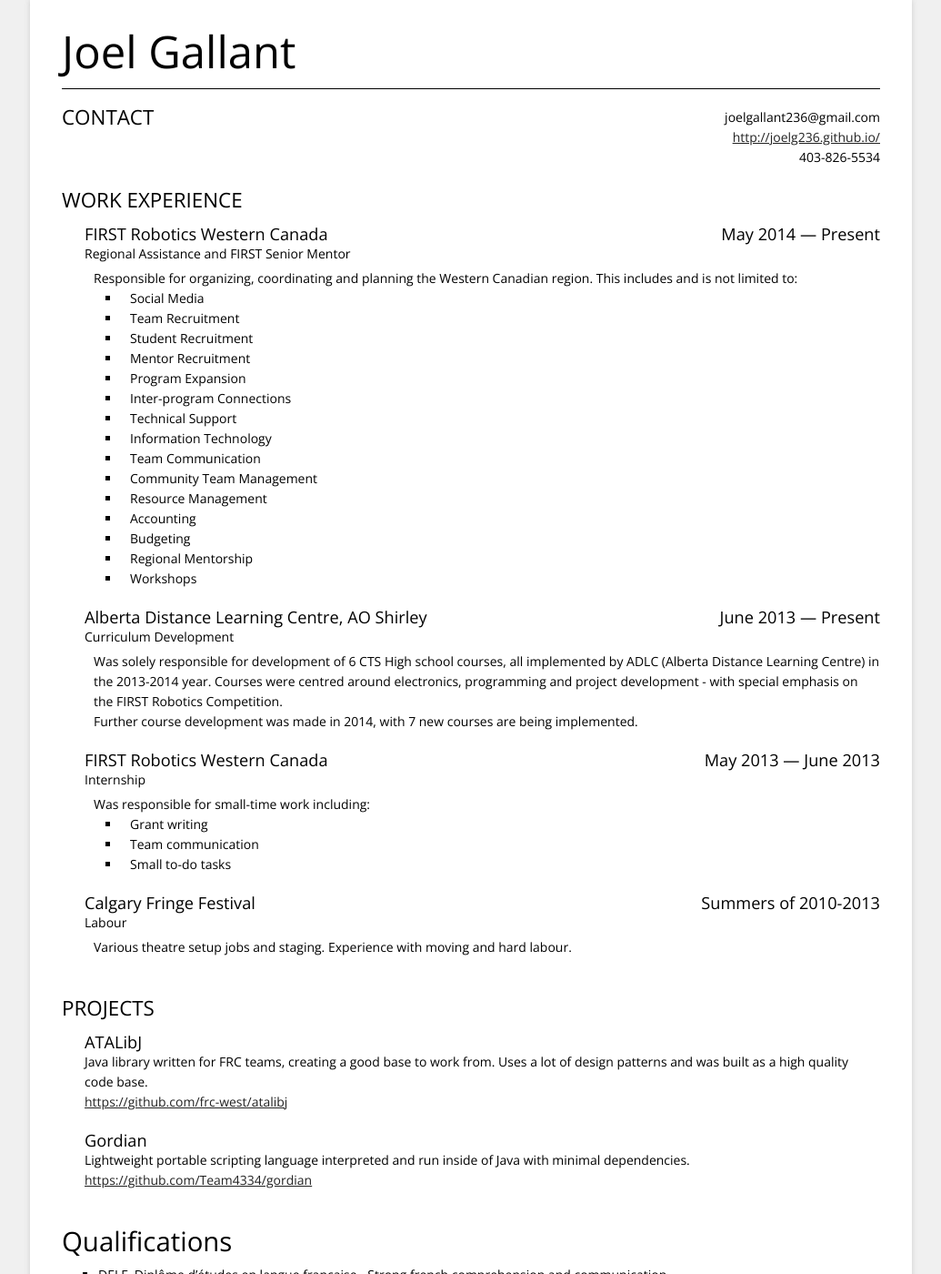
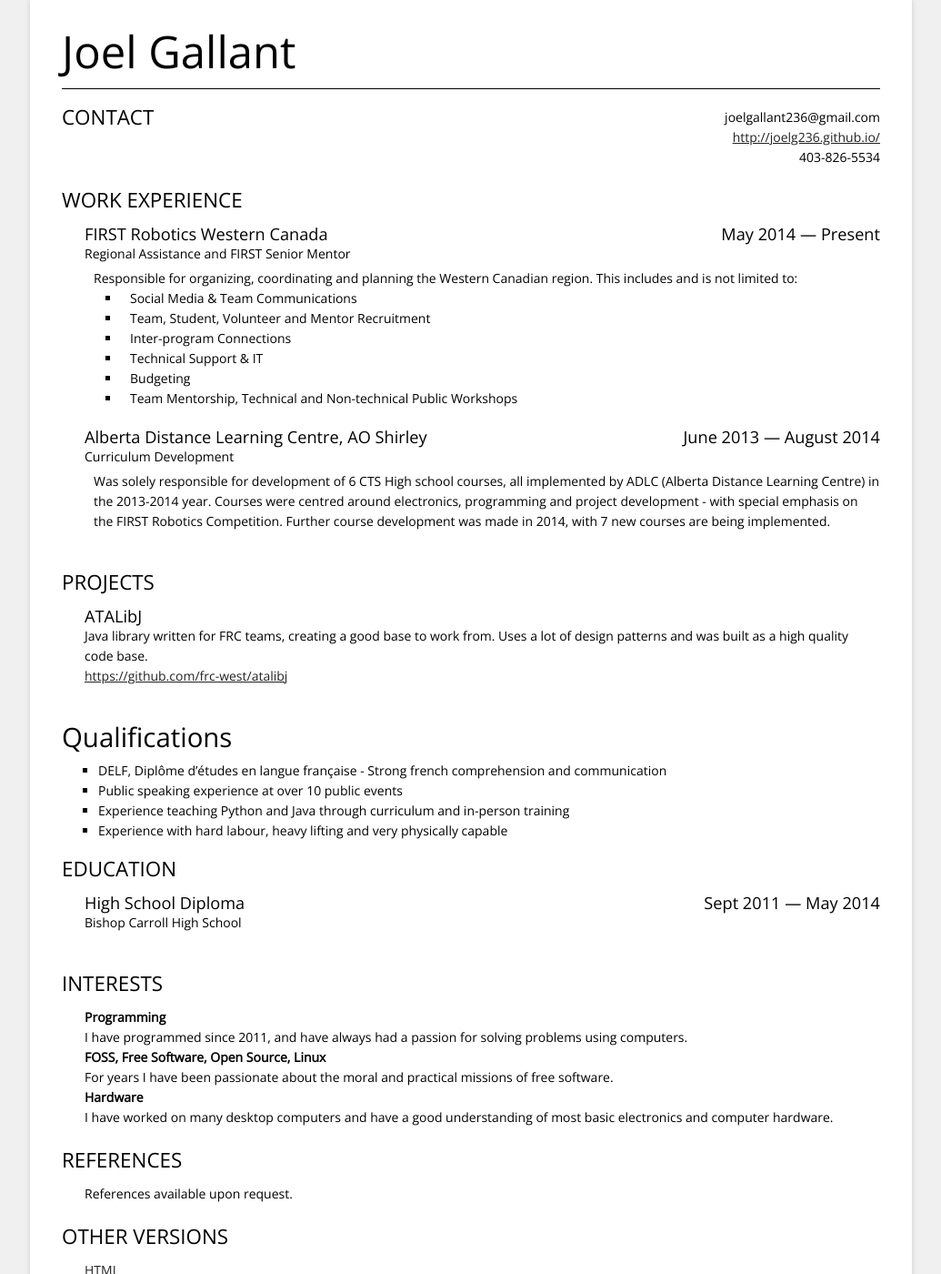
Before and after one commit to joelg236/joelg236.github.io, a Jekyll site: the page built from resume.html, in a window 1280 px wide and 1400 px high. Shown: the whole window at 91% size, without its empty margins (122-1157 px from the left). Built offline with Jekyll 4.4.1, drawn with Linux system fonts in a browser that asks for light colours; Markdown is read by kramdown in place of the engine named in the settings; some of the changed text lies outside the part shown.

Commit message:
Compressed resume to one page

```diff
--- a/resume.html
+++ b/resume.html
@@ -227,80 +227,33 @@
             and is not limited to:</span>
 
             <ul>
-              <li><span class="info job_description">Social Media</span></li>
+              <li><span class="info job_description">Social Media & Team Communications</span></li>
 
-              <li><span class="info job_description">Team Recruitment</span></li>
-
-              <li><span class="info job_description">Student
-              Recruitment</span></li>
-
-              <li><span class="info job_description">Mentor Recruitment</span></li>
-
-              <li><span class="info job_description">Program Expansion</span></li>
+              <li><span class="info job_description">Team, Student, Volunteer and Mentor Recruitment</span></li>
 
               <li><span class="info job_description">Inter-program
               Connections</span></li>
 
-              <li><span class="info job_description">Technical Support</span></li>
-
-              <li><span class="info job_description">Information
-              Technology</span></li>
-
-              <li><span class="info job_description">Team Communication</span></li>
-
-              <li><span class="info job_description">Community Team
-              Management</span></li>
-
-              <li><span class="info job_description">Resource
-              Management</span></li>
-
-              <li><span class="info job_description">Accounting</span></li>
+              <li><span class="info job_description">Technical Support & IT</span></li>
 
               <li><span class="info job_description">Budgeting</span></li>
 
-              <li><span class="info job_description">Regional
-              Mentorship</span></li>
-
-              <li><span class="info job_description">Workshops</span></li>
+              <li><span class="info job_description">Team Mentorship, Technical and Non-technical Public Workshops</span></li>
             </ul>
           </div>
 
           <div class="set item">
             <h3><span class="company l">Alberta Distance Learning Centre, AO
             Shirley</span> <span class="date r">June 2013 —
-            Present</span></h3><span class="job_title">Curriculum
+            August 2014</span></h3><span class="job_title">Curriculum
             Development</span> <span class="info job_description">Was solely
             responsible for development of 6 CTS High school courses, all
             implemented by ADLC (Alberta Distance Learning Centre) in the 2013-2014
             year. Courses were centred around electronics, programming and project
             development - with special emphasis on the FIRST Robotics
-            Competition.</span>
-
-            <p><span class="info job_description">Further course development was
-            made in 2014, with 7 new courses are being implemented.</span></p>
-          </div>
-
-          <div class="set item">
-            <h3><span class="company l">FIRST Robotics Western Canada</span>
-            <span class="date r">May 2013 — June 2013</span></h3><span class=
-            "job_title">Internship</span> <span class="info job_description">Was
-            responsible for small-time work including:</span>
-
-            <ul>
-              <li><span class="info job_description">Grant writing</span></li>
-
-              <li><span class="info job_description">Team communication</span></li>
-
-              <li><span class="info job_description">Small to-do tasks</span></li>
-            </ul>
-          </div>
-
-          <div class="set item">
-            <h3><span class="company l">Calgary Fringe Festival</span> <span class=
-            "date r">Summers of 2010-2013</span></h3><span class=
-            "job_title">Labour</span> <span class="info job_description">Various
-            theatre setup jobs and staging. Experience with moving and hard
-            labour.</span>
+            Competition.
+            Further course development was
+            made in 2014, with 7 new courses are being implemented.
           </div>
 
           <div class="clear"></div>
@@ -317,21 +270,12 @@
             <a href=
             "https://github.com/frc-west/atalibj">https://github.com/frc-west/atalibj</a></span>
           </div>
-
-          <div class="set item">
-            <h3><span class="course l">Gordian</span></h3><br>
-            <span class="info">Lightweight portable scripting language interpreted
-            and run inside of Java with minimal dependencies.<br>
-            <a href=
-            "https://github.com/Team4334/gordian">https://github.com/Team4334/gordian</a></span>
-          </div>
-
           <div class="clear"></div>
         </div>
 
     </div>
 
-    <div class="page">
+    <div>
         <div class="set item">
           <h2 class="title">Qualifications</h2>
           <span class="info"></span>
@@ -340,18 +284,8 @@
             <li><span class="info">DELF, Diplôme d’études en langue française -
             Strong french comprehension and communication</span></li>
 
-            <li><span class="info">Trained in CPR &amp; First Aid</span></li>
-
-            <li><span class="info">Excel skills for data input, analysis, charting
-            and calculations</span></li>
-
             <li><span class="info">Public speaking experience at over 10 public
             events</span></li>
-
-            <li><span class="info">3 years of FRC Robotics programming - includes
-            web development, embedded systems, data analysis and language
-            development oriented language written using Java 1.4 with limited
-            libraries</span></li>
 
             <li><span class="info">Experience teaching Python and Java through
             curriculum and in-person training</span></li>
@@ -381,33 +315,14 @@
             <span class="info"><strong>Programming</strong><br>
             I have programmed since 2011, and have always had a passion for solving
             problems using computers.<br>
-            <strong>Computer Science</strong><br>
-            I have studied computer science at different levels since 2012, and
-            have completed university level courses on-line.<br>
-            <strong>Data analysis</strong><br>
-            FRC (FIRST Robotics) has given me quite a bit of experience examining
-            data and making conclusions.<br>
             <strong>FOSS, Free Software, Open Source, Linux</strong><br>
             For years I have been passionate about the moral and practical missions
             of free software.<br>
             <strong>Hardware</strong><br>
             I have worked on many desktop computers and have a good understanding
             of most basic electronics and computer hardware.<br>
-            <br>
-            <span class="c1">Extra-curricular interests</span></span>
-
-            <ul>
-              <li><span class="info">Chess</span></li>
-
-              <li><span class="info">Basketball</span></li>
-
-              <li><span class="info">Golf</span></li>
-
-              <li><span class="info">Weightlifting / Powerlifting</span></li>
-            </ul><span class="info"></span>
           </div>
 
-          <div class="clear"></div>
         </div>
 
         <div class="section section-references">
```
Also changed, not shown: 1 other file.
